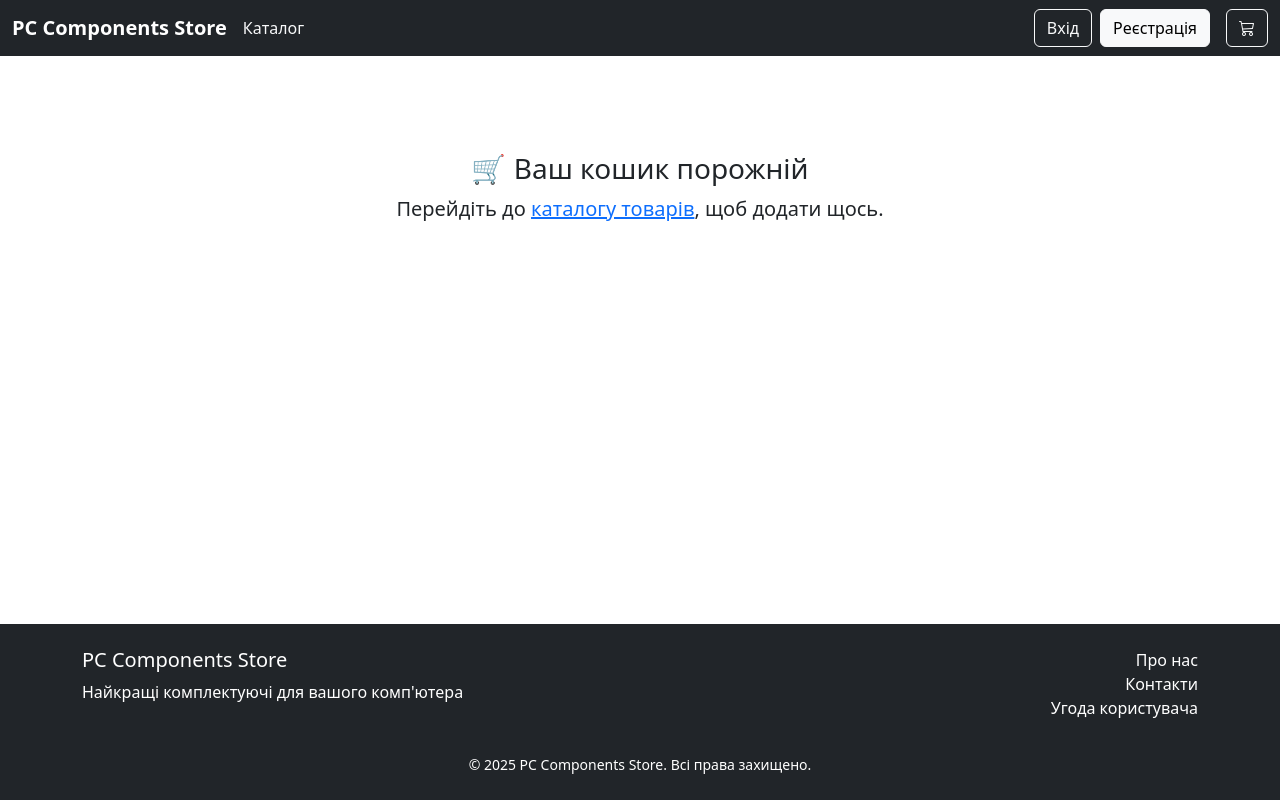
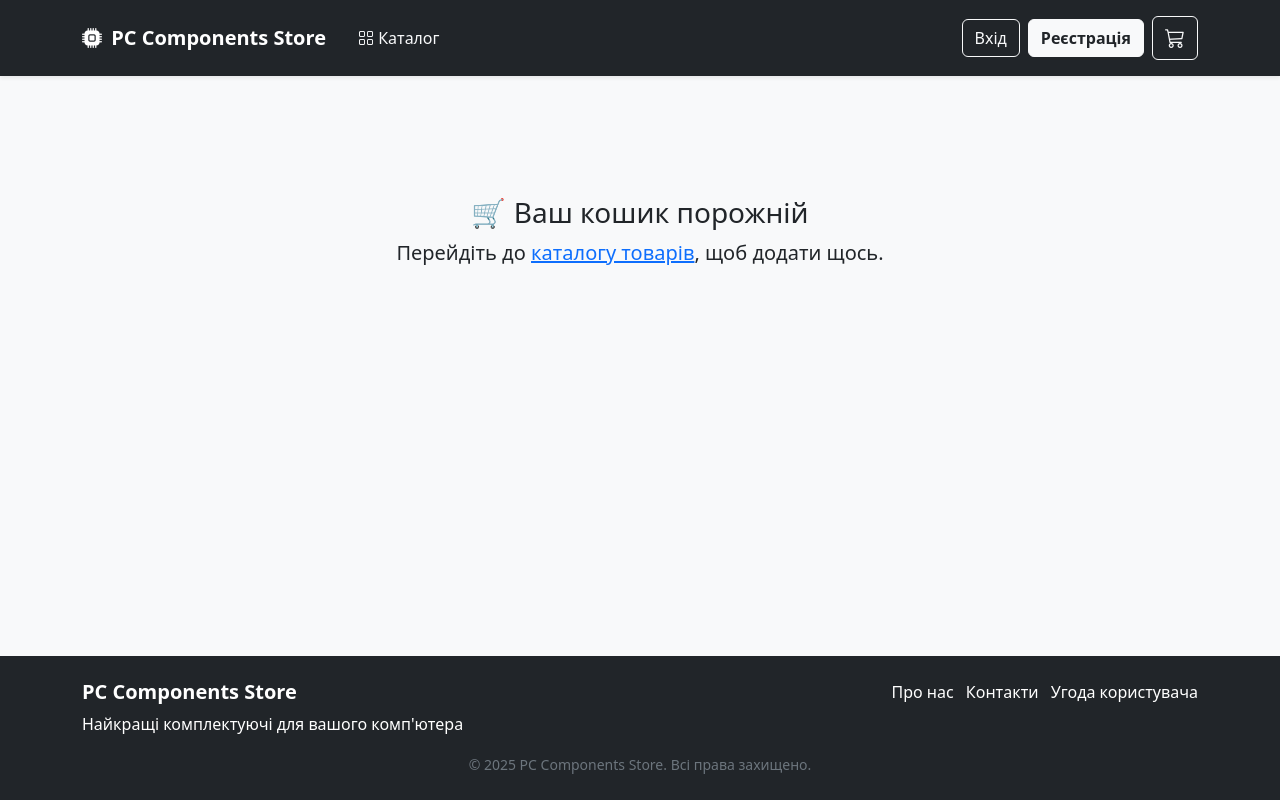
Before and after one commit to Danya-Oleksuk/pc-components-shop, a Django app: template templates/cart/cart.html in a window 1280 px wide. Run offline with Django 5.2, Linux system fonts and the light colour scheme; the template is opened without the code that fills it, so the values that code supplies are empty.

Commit message:
improve navbar and footer structure

```diff
--- a/templates/base.html
+++ b/templates/base.html
@@ -9,40 +9,48 @@
 
     <link href="https://cdn.jsdelivr.net/npm/bootstrap@5.3.0/dist/css/bootstrap.min.css" rel="stylesheet">
     <link href="https://cdn.jsdelivr.net/npm/bootstrap-icons@1.11.1/font/bootstrap-icons.css" rel="stylesheet">
-
     {% block styles %}{% endblock %}
 </head>
-<body class="d-flex flex-column min-vh-100">
-    <!-- Header -->
-    <header class="sticky-top">
-        <nav class="navbar navbar-expand-lg navbar-dark bg-dark">
-            <div class="container-fluid">
-                <a href="/" class="navbar-brand d-flex flex-column align-items-start me-3">
-                    <span class="fs-10 fw-bold">PC Components Store</span>
-                    <a href="{% url 'products:catalog' %}" class="fs-6 text-light text-decoration-none">Каталог</a>
+<body class="d-flex flex-column min-vh-100 bg-light">
+
+
+<header class="sticky-top shadow-sm">
+    <nav class="navbar navbar-expand-lg navbar-dark bg-dark py-3">
+        <div class="container">
+            <a class="navbar-brand fw-bold" href="/">
+                <i class="bi bi-cpu-fill me-1"></i> PC Components Store
             </a>
+
+            <a href="{% url 'products:catalog' %}" class="text-light text-decoration-none ms-3 fs-6 d-none d-md-block">
+                <i class="bi bi-grid"></i> Каталог
+            </a>
+
             <button class="navbar-toggler" type="button" data-bs-toggle="collapse" data-bs-target="#navbarNav">
                 <span class="navbar-toggler-icon"></span>
             </button>
 
-                <div class="collapse navbar-collapse" id="navbarNav">
-                    <div class="ms-auto d-flex align-items-center">
+            <div class="collapse navbar-collapse justify-content-end" id="navbarNav">
+                <div class="d-flex align-items-center gap-2">
                     {% if user.is_authenticated %}
-                            <a href="{% url 'users:profile' %}" class="btn btn-outline-light me-2">
-                                <i class="bi bi-person-circle"></i> Профіль
+                        <a href="{% url 'users:profile' %}" class="btn btn-outline-light">
+                            <i class="bi bi-person-circle me-1"></i> Профіль
                         </a>
-                            <form action="{% url 'users:logout' %}" method="post">
+                        <form action="{% url 'users:logout' %}" method="post" class="d-inline">
                             {% csrf_token %}
-                                <button type="submit" class="btn btn-outline-light me-2">Вихід</button>
+                            <button type="submit" class="btn btn-outline-light">Вихід</button>
                         </form>
                     {% else %}
-                            <a href="{% url 'users:login' %}" class="btn btn-outline-light me-2">Вхід</a>
-                            <a href="{% url 'users:register' %}" class="btn btn-light">Реєстрація</a>
+                        <a href="{% url 'users:login' %}" class="btn btn-outline-light">Вхід</a>
+                        <a href="{% url 'users:register' %}" class="btn btn-light text-dark fw-semibold">Реєстрація</a>
                     {% endif %}
 
-                        <a href="{% url 'cart:cart_list' %}" class="btn btn-outline-light ms-3">
-                            <i class="bi bi-cart3"></i>
-                            <span class="badge bg-danger" id="cart-counter">{{ cart_item_count }}</span>
+                    <a href="{% url 'cart:cart_list' %}" class="btn btn-outline-light position-relative">
+                        <i class="bi bi-cart3 fs-5"></i>
+                        {% if cart_item_count > 0 %}
+                            <span class="position-absolute top-0 start-100 translate-middle badge rounded-pill bg-danger">
+                                {{ cart_item_count }}
+                            </span>
+                        {% endif %}
                     </a>
                 </div>
             </div>
@@ -50,32 +58,41 @@
     </nav>
 </header>
 
-    <main class="flex-grow-1">
+
+<main class="flex-grow-1 py-4">
+    <div class="container">
         {% block content %}{% endblock %}
+    </div>
 </main>
 
-    <footer class="bg-dark text-white mt-auto">
-        <div class="container py-4">
+<!-- Footer -->
+<footer class="bg-dark text-white mt-auto py-4">
+    <div class="container">
         <div class="row">
-                <div class="col-md-6">
-                    <h5>PC Components Store</h5>
+            <div class="col-md-6 mb-3 mb-md-0">
+                <h5 class="fw-bold">PC Components Store</h5>
                 <p class="mb-0">Найкращі комплектуючі для вашого комп'ютера</p>
             </div>
-                <div class="col-md-6 text-end">
-                    <ul class="list-unstyled">
-                        <li><a href="#" class="text-white text-decoration-none">Про нас</a></li>
-                        <li><a href="#" class="text-white text-decoration-none">Контакти</a></li>
-                        <li><a href="#" class="text-white text-decoration-none">Угода користувача</a></li>
+            <div class="col-md-6 text-md-end">
+                <ul class="list-inline mb-0">
+                    <li class="list-inline-item">
+                        <a href="#" class="text-white text-decoration-none">Про нас</a>
+                    </li>
+                    <li class="list-inline-item">
+                        <a href="#" class="text-white text-decoration-none">Контакти</a>
+                    </li>
+                    <li class="list-inline-item">
+                        <a href="#" class="text-white text-decoration-none">Угода користувача</a>
+                    </li>
                 </ul>
             </div>
         </div>
-            <div class="text-center mt-3">
-                <small>&copy; 2025 PC Components Store. Всі права захищено.</small>
+        <div class="text-center pt-3">
+            <small class="text-secondary">&copy; 2025 PC Components Store. Всі права захищено.</small>
         </div>
     </div>
 </footer>
 
-    <!-- Bootstrap JS -->
 <script src="https://cdn.jsdelivr.net/npm/bootstrap@5.3.0/dist/js/bootstrap.bundle.min.js"></script>
 {% block scripts %}{% endblock %}
 </body>
```
Lines whose indentation alone changed are shown as unchanged.
